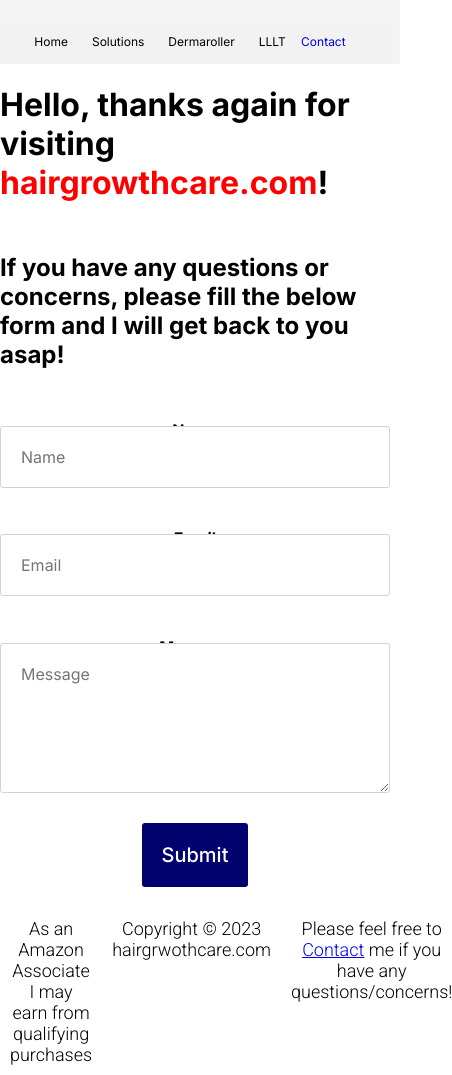
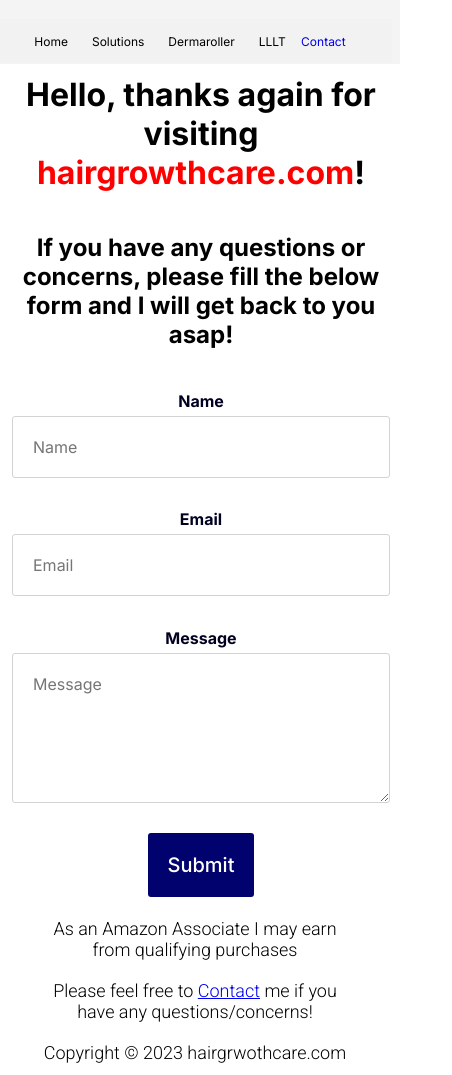
Before and after one commit to tsarg88/hairgrowthcare, a React (Create React App) app in the folder hairgrowthcare/: page /contact in a window 390 px wide. Shown: the whole page, 452 px wide, since content can reach past the window. Built offline with nearby package versions, Linux system fonts and the light colour scheme; a web font is replaced by a local one.

Commit message:
working on contact mobile view

```diff
--- a/hairgrowthcare/src/Contact/Contact.css
+++ b/hairgrowthcare/src/Contact/Contact.css
@@ -46,6 +46,8 @@ button {
   display: flex;
   flex-direction: column;
   justify-content: center;
+  text-align: center;
+  margin-left: 12px;
 }
 
 .form > h1 {
@@ -87,6 +89,12 @@ textarea:focus {
   margin-bottom: -45px;
 }
 
+@media (max-width: 600px) {
+  .form > label {
+    margin-bottom: -16px;
+  }
+}
+
 .form > button {
   padding: 20px;
   border: none;
--- a/hairgrowthcare/src/Footer/Footer.css
+++ b/hairgrowthcare/src/Footer/Footer.css
@@ -2,7 +2,14 @@ footer {
   display: flex;
   text-align: center;
 }
-/* #contactMe {
-  display: block;
-  margin-left: 20px;
-} */
+footer {
+  display: flex;
+  text-align: center;
+}
+
+@media (max-width: 768px) {
+  footer {
+    flex-wrap: wrap;
+    justify-content: center;
+  }
+}
--- a/hairgrowthcare/src/Footer/Footer.js
+++ b/hairgrowthcare/src/Footer/Footer.js
@@ -5,7 +5,7 @@ import { Route, Routes, Link } from "react-router-dom";
 export const Footer = () => (
   <footer>
     <p>As an Amazon Associate I may earn from qualifying purchases</p>
-    <p>Copyright &copy; {new Date().getFullYear()} hairgrwothcare.com</p>
+
     <p id="contactMe">
       Please feel free to{" "}
       <Link to="/contact" target="_blank">
@@ -13,6 +13,7 @@ export const Footer = () => (
       </Link>{" "}
       me if you have any questions/concerns!
     </p>
+    <p>Copyright &copy; {new Date().getFullYear()} hairgrwothcare.com</p>
   </footer>
 );
 
```
